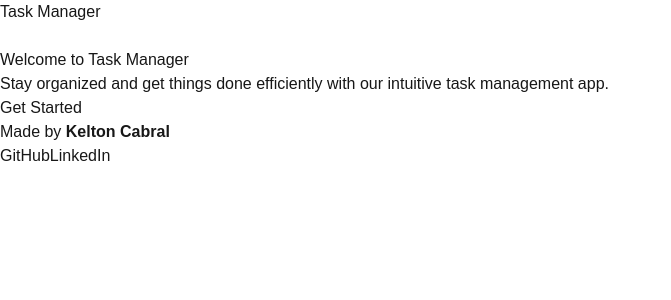
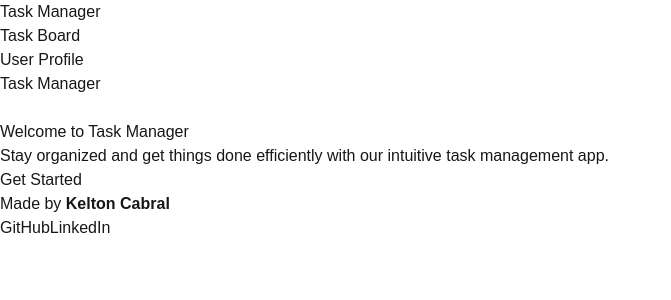
Before and after one commit to CledirFL/task_management, a Next.js app: page / in a window 1280 px wide. Shown: the top 300 px of the page, without its empty margins (0-671 px from the left). Built offline with nearby package versions, Linux system fonts and the light colour scheme.

Commit message:
feat: integrate SideBar component into RootLayout for improved navigation

```diff
--- a/src/app/layout.tsx
+++ b/src/app/layout.tsx
@@ -3,6 +3,7 @@
 import "./globals.css";
 import NavBar from "@/components/NavBar";
 import Footer from "@/components/Footer";
+import SideBar from "@/components/SideBar";
 
 const geistSans = Geist({
   variable: "--font-geist-sans",
@@ -24,22 +25,24 @@
 }: Readonly<{
   children: React.ReactNode;
 }>) {
+
   return (
     <html lang="en">
       <body
         className={`${geistSans.variable} ${geistMono.variable} antialiased`}
       >
-        <div className="min-h-screen flex flex-col font-[family-name:var(--font-geist-sans)]">
-          {/* Navigation Bar */}
-          <NavBar />
-          <main className="flex-grow ">
-            {children}
+        <div className="flex min-h-screen">
+          {/* Sidebar */}
+          <SideBar />
+          {/* Main Content */}
+          <main className="flex w-full flex-col p-6 justify-between ">
+            <NavBar />
+            <div className="flex-1">
+              {children}
+            </div>
+            <Footer />
           </main>
-
-          {/* Footer */}
-          <Footer />
         </div>
-
       </body>
     </html>
   );
```
